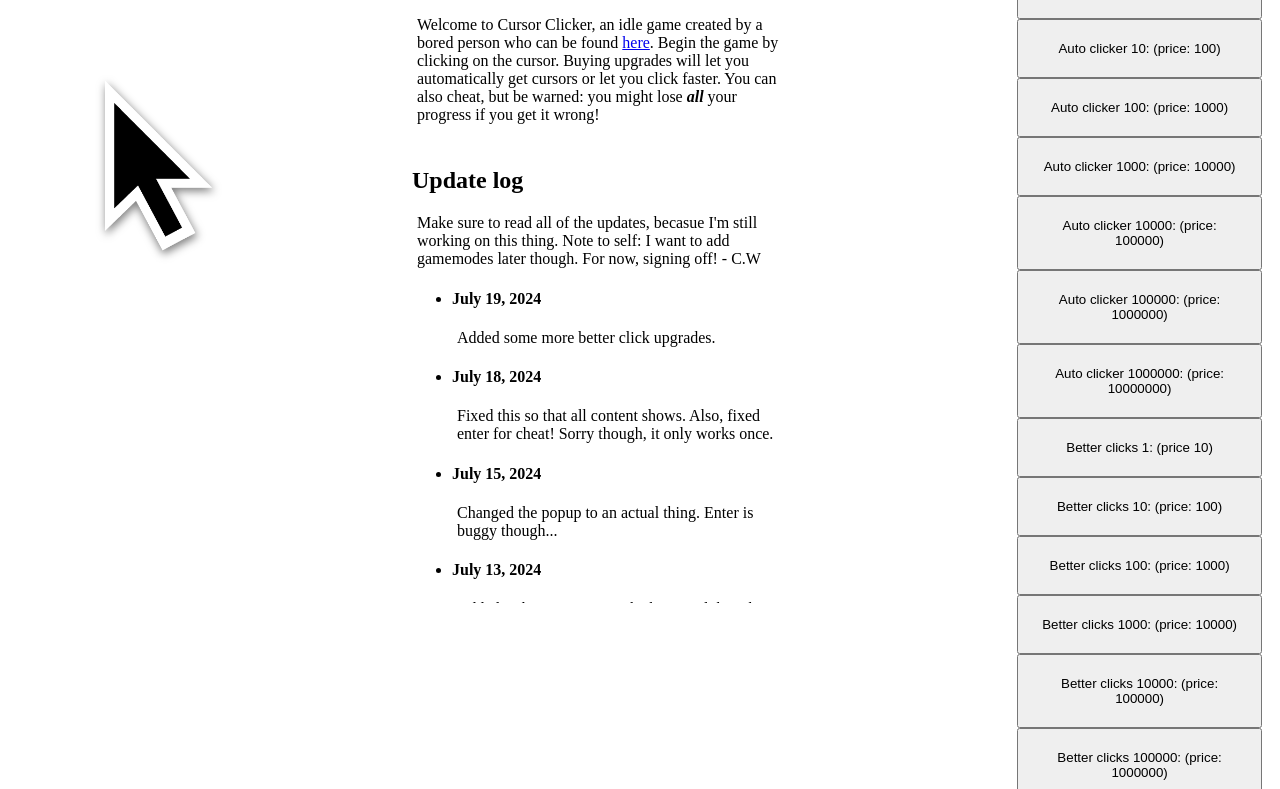
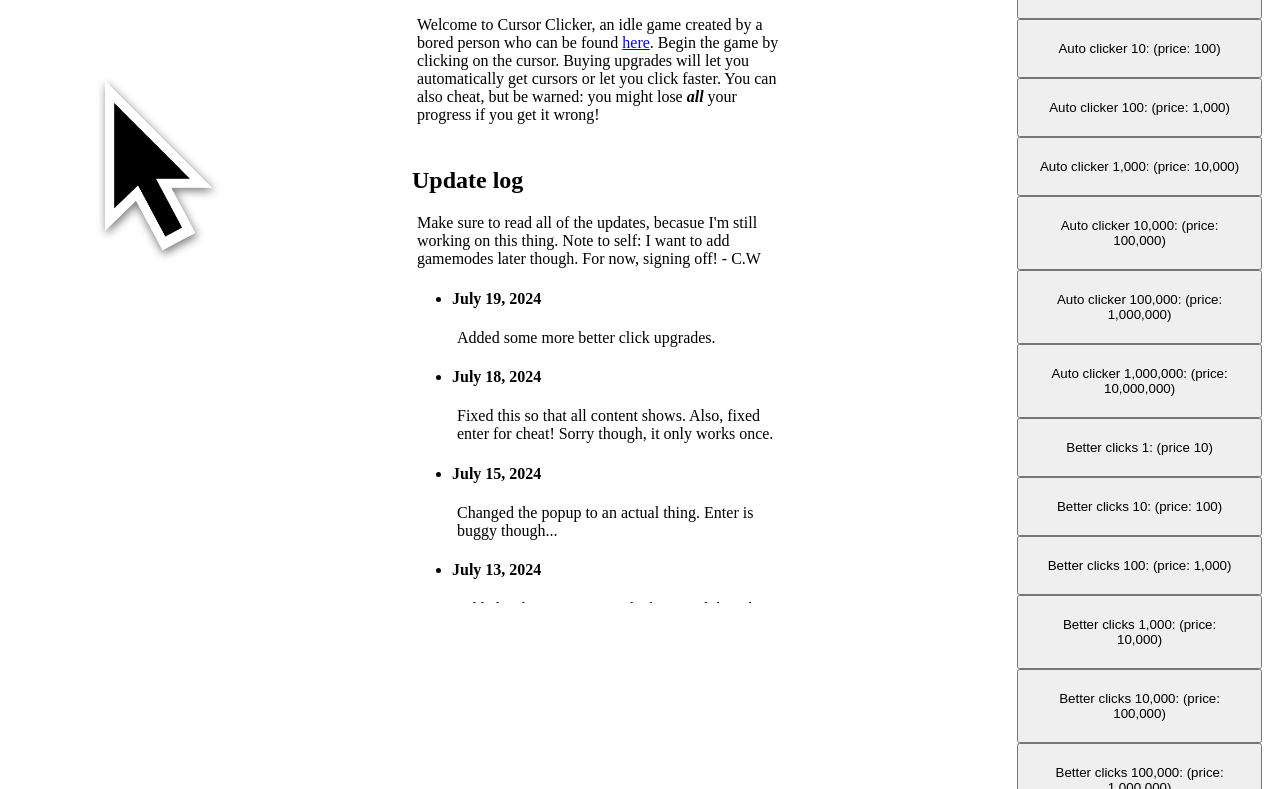
Before and after one commit to my-trivial-error/cursor-clicker, a plain HTML site: page index.html in a window 1280 px wide. Shown: the part 163-952 px from the top of the page. Drawn offline with Linux system fonts and the light colour scheme.

Commit message:
asdfasdf

```diff
--- a/index.html
+++ b/index.html
@@ -56,23 +56,23 @@
                 <br>
                 <button id="auto2">Auto clicker 10: (price: <a id="price2">100</a>)</button>
                 <br>
-                <button id="auto3">Auto clicker 100: (price: <a id="price3">1000</a>)</button>
+                <button id="auto3">Auto clicker 100: (price: <a id="price3">1,000</a>)</button>
                 <br>
-                <button id="auto4">Auto clicker 1000: (price: <a id="price4">10000</a>)</button>
+                <button id="auto4">Auto clicker 1,000: (price: <a id="price4">10,000</a>)</button>
                 <br>
-                <button id="auto5">Auto clicker 10000: (price: <a id="price5">100000</a>)</button>
+                <button id="auto5">Auto clicker 10,000: (price: <a id="price5">100,000</a>)</button>
                 <br>
-                <button id="auto6">Auto clicker 100000: (price: <a id="price6">1000000</a>)</button>
+                <button id="auto6">Auto clicker 100,000: (price: <a id="price6">1,000,000</a>)</button>
                 <br>
-                <button id="auto7">Auto clicker 1000000: (price: <a id="price7">10000000</a>)</button>
+                <button id="auto7">Auto clicker 1,000,000: (price: <a id="price7">10,000,000</a>)</button>
                 <br>
                 <button id="cpc1">Better clicks 1: (price 10)</button>
                 <button id="cpc2">Better clicks 10: (price: 100)</button>
-                <button id="cpc3">Better clicks 100: (price: 1000)</button>
-                <button id="cpc4">Better clicks 1000: (price: 10000)</button>
-                <button id="cpc5">Better clicks 10000: (price: 100000)</button>
-                <button id="cpc6">Better clicks 100000: (price: 1000000)</button>
-                <button id="cpc7">Better clicks 1000000: (price: 10000000)</button>
+                <button id="cpc3">Better clicks 100: (price: 1,000)</button>
+                <button id="cpc4">Better clicks 1,000: (price: 10,000)</button>
+                <button id="cpc5">Better clicks 10,000: (price: 100,000)</button>
+                <button id="cpc6">Better clicks 100,000: (price: 1,000,000)</button>
+                <button id="cpc7">Better clicks 1,000,000: (price: 10,000,000)</button>
                 <button id="cheat">Cheat!</button>
             </div>
         </div>
```
